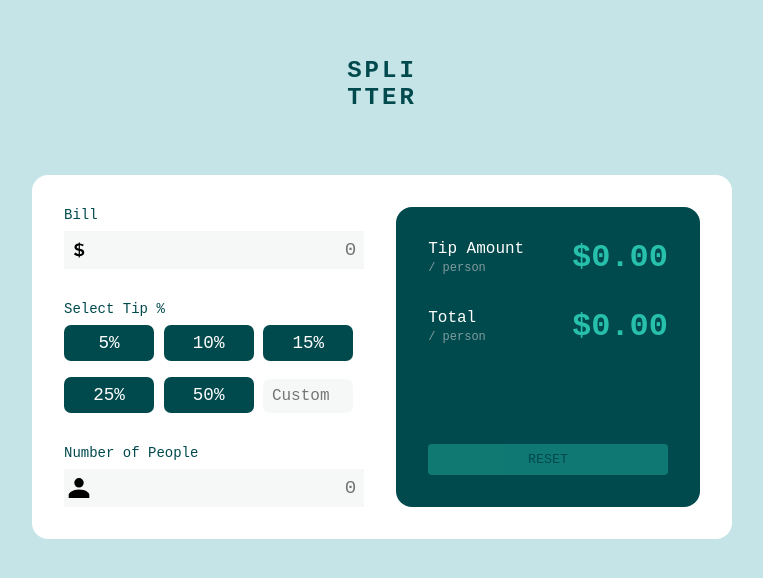
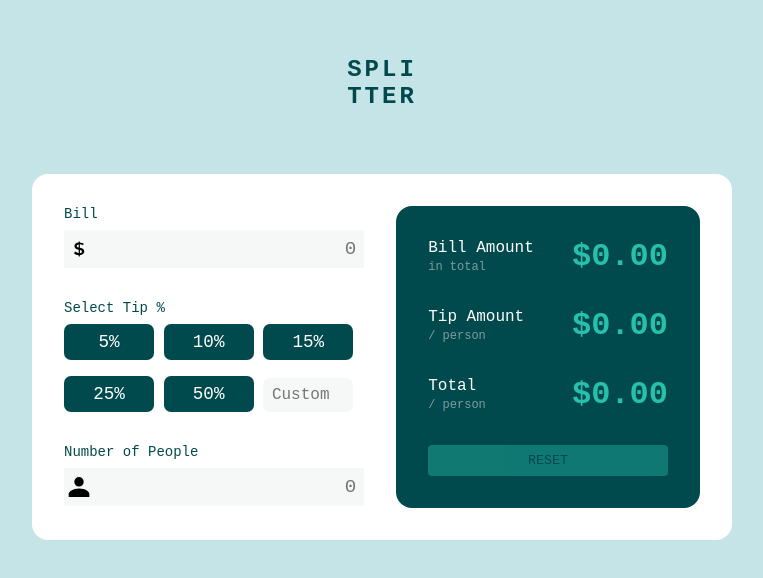
Before and after one commit to Qkarendaz/js-tip-calc, a plain HTML site: page index.html in a window 1280 px wide. Shown: the part 102-680 px from the top of the page, without its empty margins (258-1021 px from the left). Drawn offline with Linux system fonts and the light colour scheme.

Commit message:
Updated Existing files, added Total bill amount feature

```diff
--- a/index.html
+++ b/index.html
@@ -46,6 +46,10 @@
                     </div>
                 </div>
                 <div class="outputs-section">
+                    <div class="bill-amount">
+                        <p>Bill Amount <br><span>in total</span></p>
+                        <h2 id="billTotal">$0.00</h2>
+                    </div>
                     <div class="tip-amount">
                         <p>Tip Amount <br><span>/ person</span></p>
                         <h2 id="tipAmount">$0.00</h2>
--- a/script.js
+++ b/script.js
@@ -5,6 +5,7 @@ const billTipAmount = document.getElementById("tipAmount");
 const billTotalPerPerson = document.getElementById("total");
 const resetButton = document.getElementById("resetBtn");
 const buttons = document.querySelectorAll(".tip-btns button");
+const totalBill = document.getElementById("billTotal");
 
 buttons.forEach ((button) => {
     button.addEventListener("click", (e) => {
@@ -37,12 +38,15 @@ customTipPercentage.addEventListener("blur", (e) => {
 
 function calculateTip(billAmount, tipPercentage, numberOfPeople) {
     let tipAmount = (billAmount * (tipPercentage / 100) / numberOfPeople);
-    let tip = Math.flloor(tipAmount *100) / 100;
+    let tip = Math.floor(tipAmount *100) / 100;
     tip = tip.toFixed(2);
 
     let totalAmount = (tipAmount * numberOfPeople + billAmount) / numberOfPeople;
     totalAmount = totalAmount.toFixed(2);
 
+    let totalBillAmount = billAmount.toFixed(2);
+
+    totalBill.innerHTML = `$${totalBillAmount}`;
     billTipAmount.innerHTML = `$${tip}`;
     billTotalPerPerson.innerHTML = `$${totalAmount}`;
 
@@ -51,6 +55,7 @@ function calculateTip(billAmount, tipPercentage, numberOfPeople) {
 resetButton.addEventListener("click", resetEverything);
 
 function resetEverything() {
+    totalBill.innerHTML = "$0.00";
     billTipAmount.innerHTML = "$0.00";
     billTotalPerPerson.innerHTML = "$0.00";
     billAmount.value = "";
--- a/style.css
+++ b/style.css
@@ -140,22 +140,22 @@ label{
     gap: 2rem;
 }
 
-.tip-amount, .total{
+.tip-amount, .bill-amount, .total{
     display: flex;
     align-items: center;
     justify-content: space-between;
 }
 
-.tip-amount h2, .total h2{
+.tip-amount h2, .bill-amount h2, .total h2{
     color: var(--Strong-cyan);
     font-size: 2rem;
 }
 
-.tip-amount p, .total p{
+.tip-amount p, .bill-amount p, .total p{
     color: var(--white);
 }
 
-.tip-amount span, .total span{
+.tip-amount span, .bill-amount span, .total span{
     font-size: 12px;
     color: var(--Grayish-cyan);
 }
```
